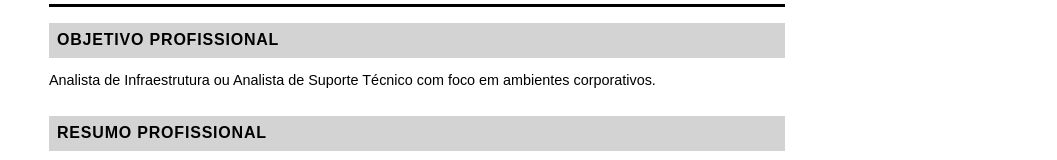
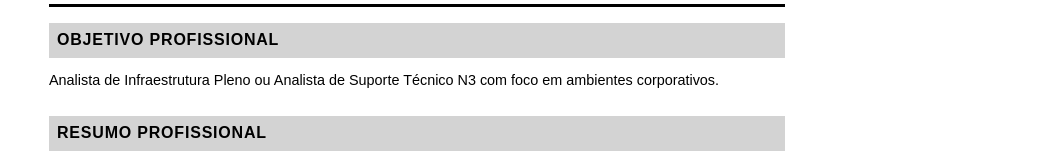
Before and after one commit to JonathanMoyano/curriculo, a Next.js app: page /imprimir in a window 1280 px wide. Shown: the part 248-408 px from the top of the page, without its empty margins (223-1280 px from the left). Built offline with nearby package versions, Linux system fonts and the light colour scheme; a web font is replaced by a local one.

Commit message:
Update cv-data.js

```diff
--- a/src/data/cv-data.js
+++ b/src/data/cv-data.js
@@ -13,9 +13,9 @@ export const cvData = {
     address: 'Av. Nove de Julho, 610 - Vila Cascatinha, São Vicente, SP',
 
     objective: {
-      pt: 'Analista de Infraestrutura ou Analista de Suporte Técnico com foco em ambientes corporativos.',
-      en: 'Infrastructure Analyst or Technical Support Analyst focused on corporate environments.',
-      es: 'Analista de Infraestructura o Analista de Soporte Técnico con foco en ambientes corporativos.'
+      pt: 'Analista de Infraestrutura Pleno ou Analista de Suporte Técnico N3 com foco em ambientes corporativos.',
+      en: 'Mid-Level Infrastructure Analyst or Tier 3 (T3) Technical Support Analyst, focused on corporate environments.',
+      es: 'Analista de Infraestructura Pleno o Analista de Soporte Técnico Nivel 3 (N3), con enfoque en entornos corporativos.'
     },
 
     summary: {
```
